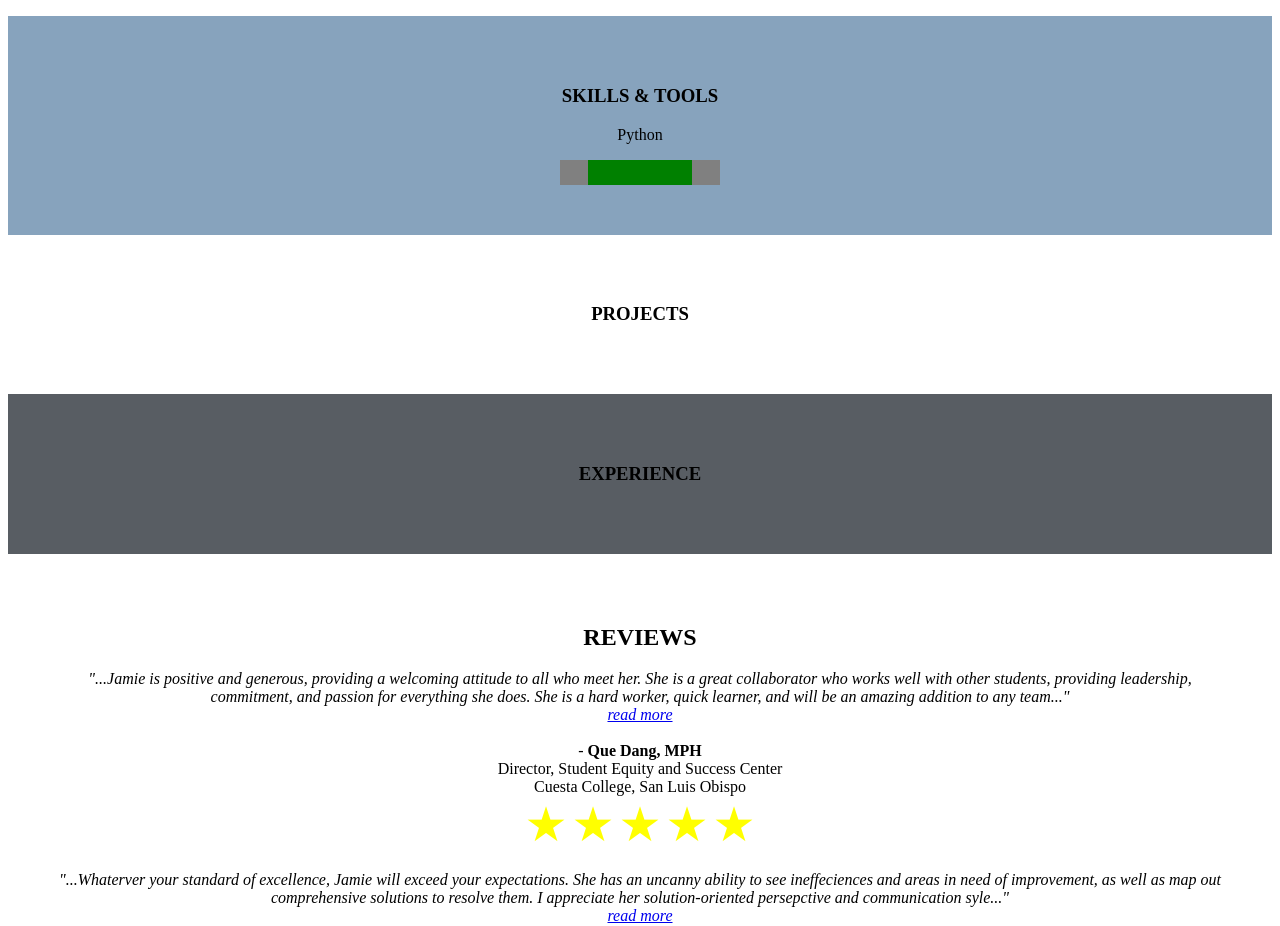
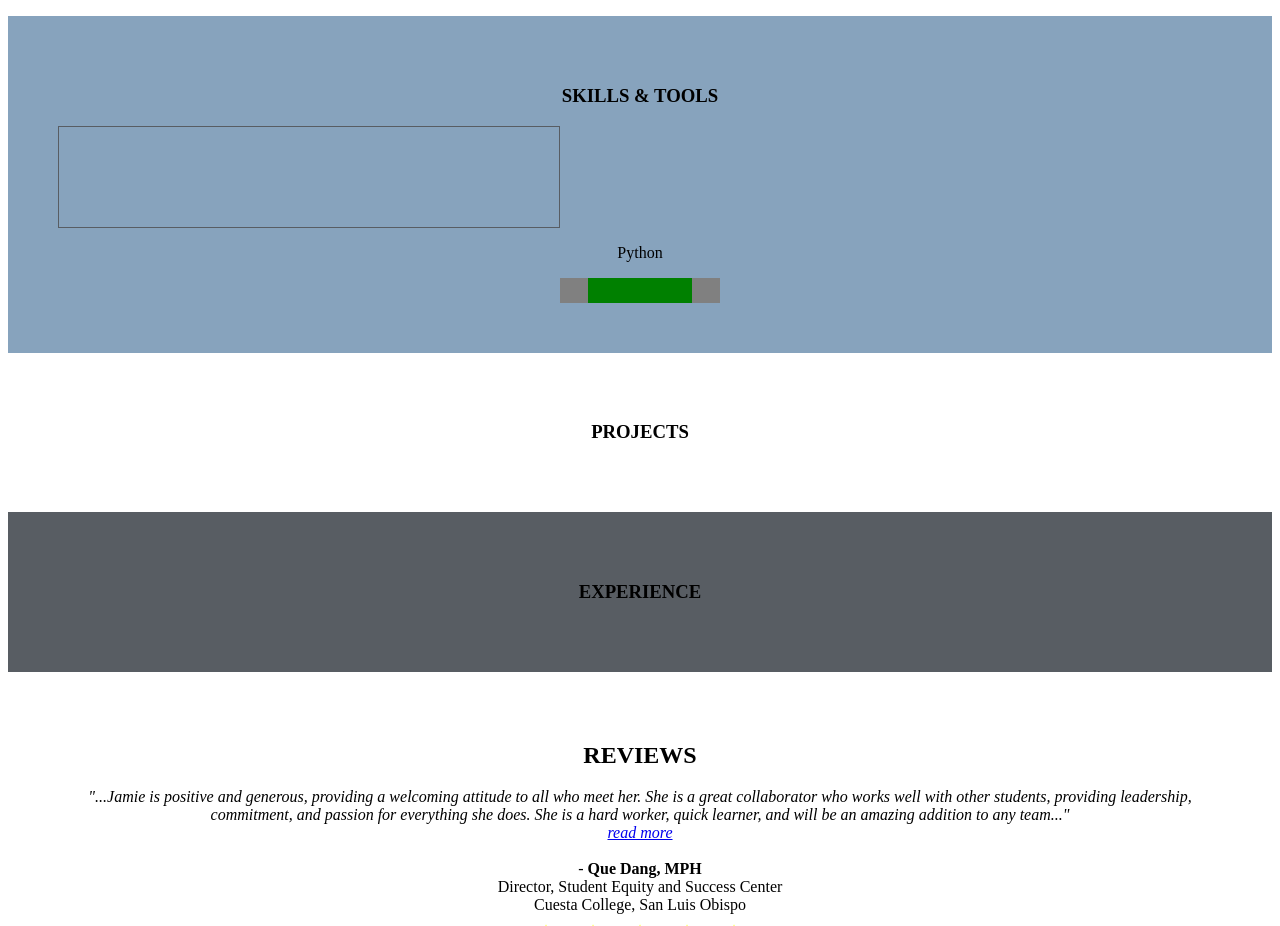
Before and after one commit to JamieLClark/JamieLClark.github.io, a plain HTML site: page index.html in a window 1280 px wide. Shown: the part 980-1906 px from the top of the page. Drawn offline with Linux system fonts and the light colour scheme.

Commit message:
Update index.html

```diff
--- a/index.html
+++ b/index.html
@@ -37,6 +37,8 @@
 
 <div  style="padding: 50px; background-color:#87A3BD;">
 <h3> <center> <strong> SKILLS & TOOLS </strong> <center> </h3>
+
+	<div style="width:500px;height:100px;border:1px solid #585D63;"></div>
 
 	<center> <p>Python</p> <progress value="65" max="100" min="0"/> </center>
 
```
